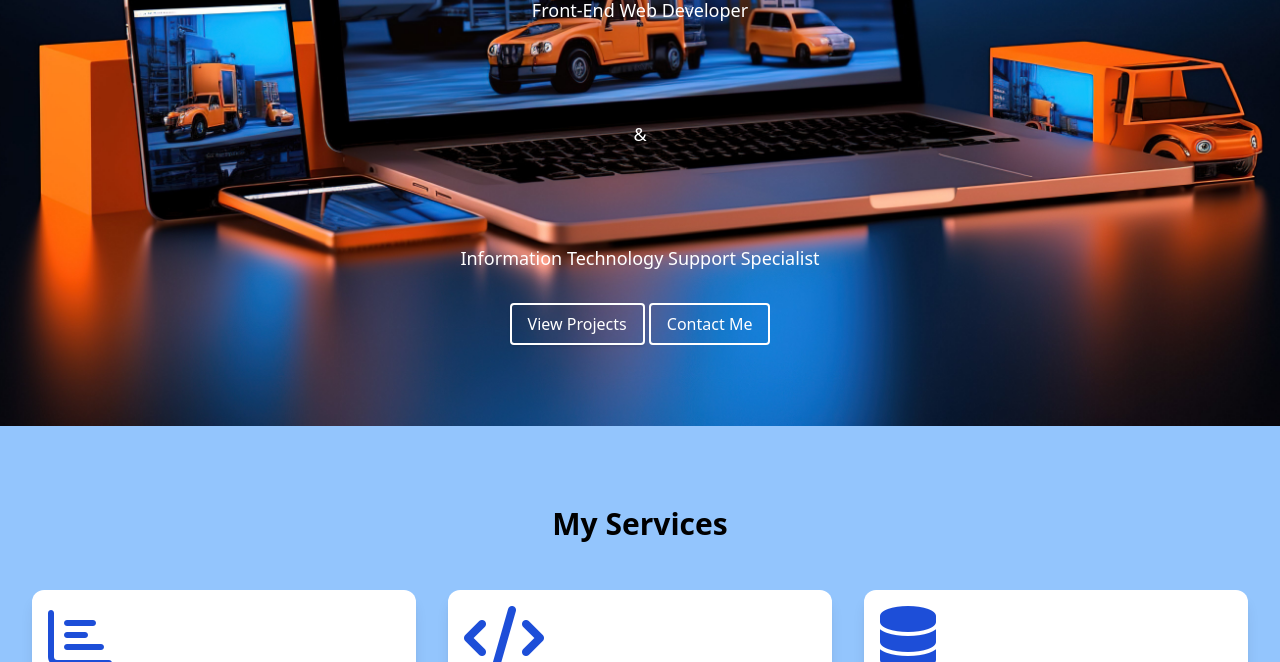
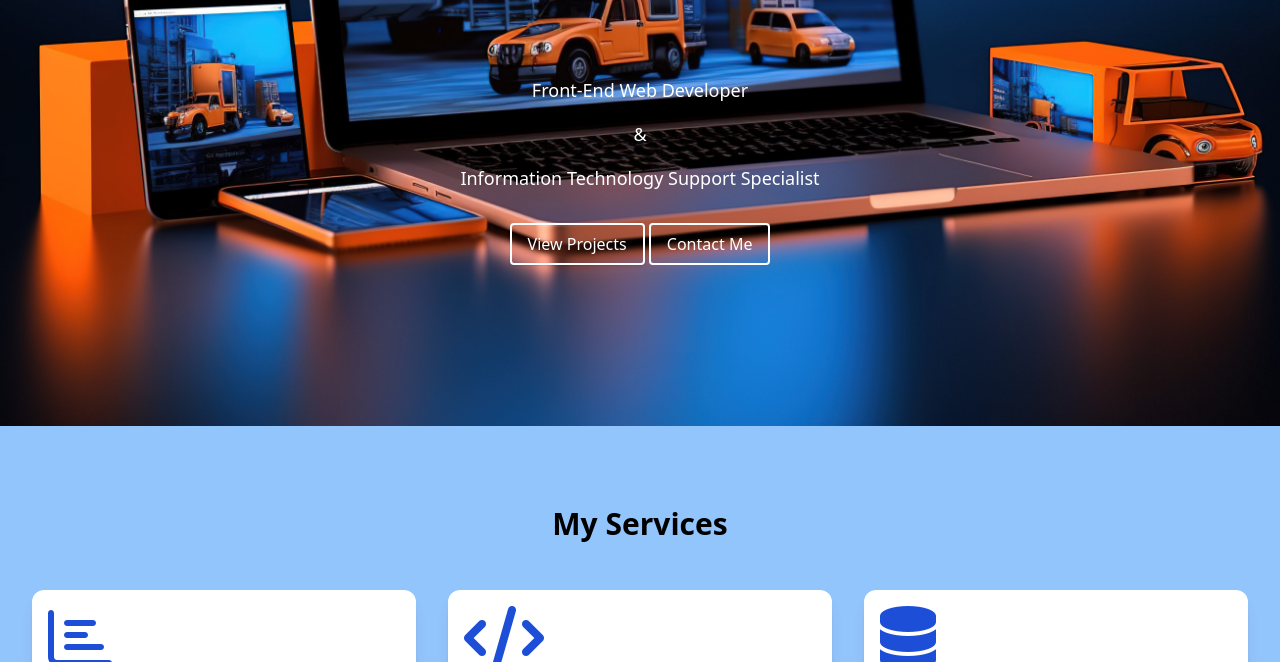
Before and after one commit to Phestursklein/myportfolio, a website: page index.html in a window 1280 px wide. Shown: the part 438-1100 px from the top of the page. Drawn offline with nearby package versions, Linux system fonts and the light colour scheme.

Commit message:
Update index.html

```diff
--- a/index.html
+++ b/index.html
@@ -47,8 +47,8 @@
     <div class="text-center">
       <h1 class="text-4xl md:text-3xl lg:text-5xl font-bold mt-36">Welcome to My Portfolio</h1>
       <p class="text-lg md:text-xl lg:text-2xl pt-24">Front-End Web Developer</p>
-      <p class="text-lg md:text-xl lg:text-2xl pt-24">&</p>
-      <p class="text-lg md:text-xl lg:text-2xl pt-24">Information Technology Support Specialist</p>
+      <p class="text-lg md:text-xl lg:text-2xl pt-4">&</p>
+      <p class="text-lg md:text-xl lg:text-2xl pt-4">Information Technology Support Specialist</p>
       <div class="mt-10 flex space-x- justify-center">
         <div class="">
           <a href="#projects"
```
